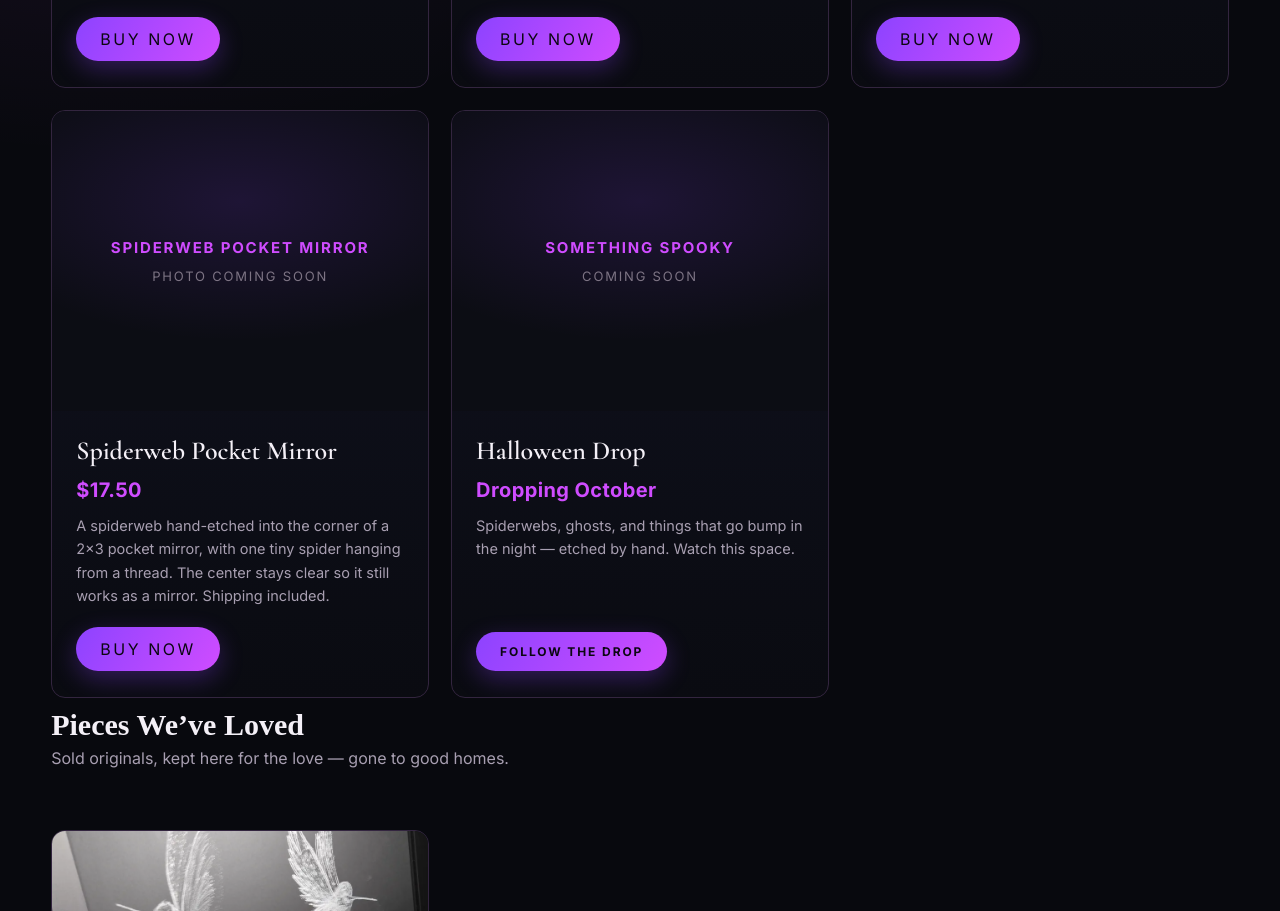
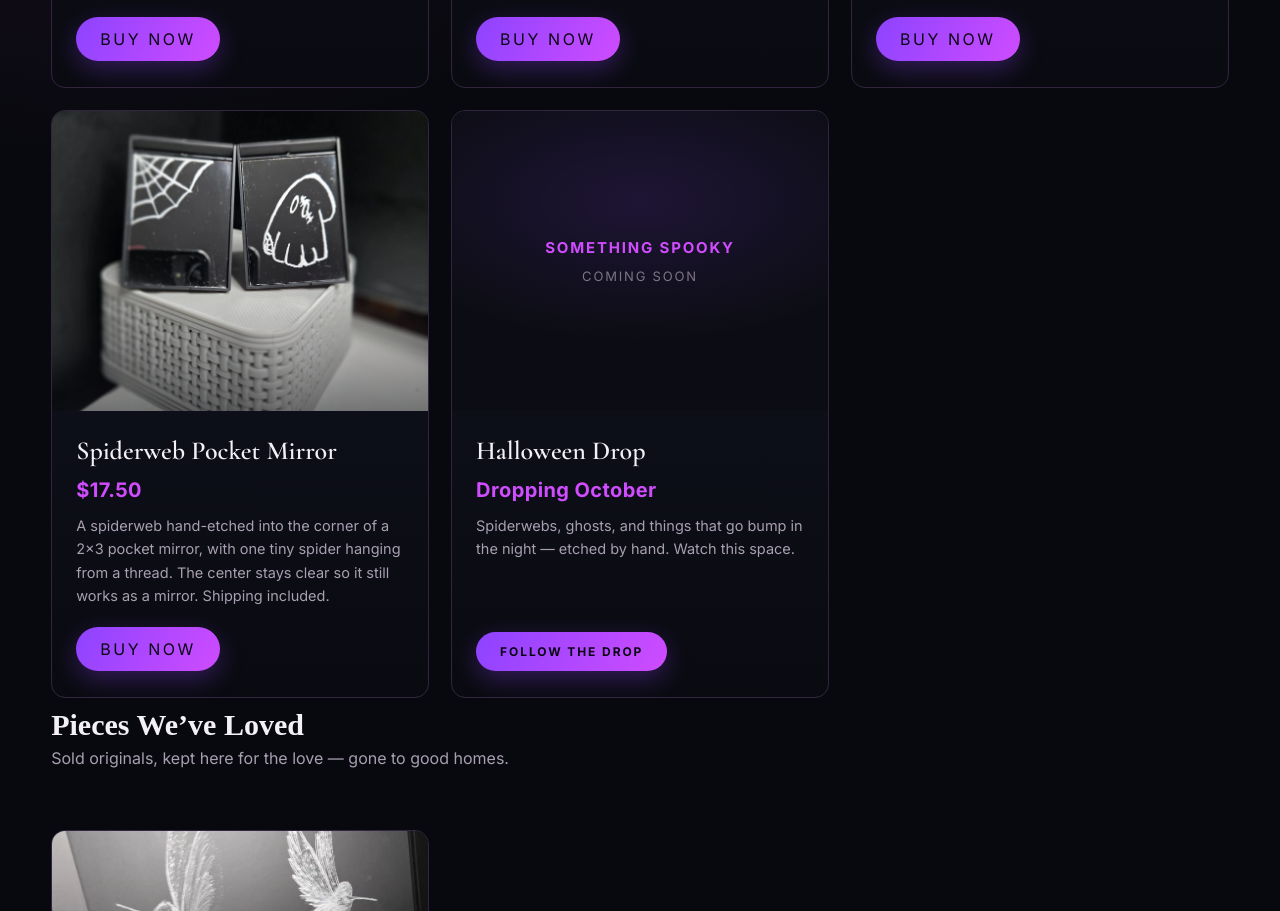
Before and after one commit to evanstahl2599/evan-b-etchen-site, a plain HTML site: page gallery.html in a window 1280 px wide. Shown: the part 1463-2374 px from the top of the page. Drawn offline with nearby package versions, Linux system fonts and the light colour scheme.

Commit message:
Add spiderweb pocket mirror product photo (Evan's shot) to gallery

```diff
--- a/gallery.html
+++ b/gallery.html
@@ -189,7 +189,7 @@ footer{margin-top:56px;border-top:1px solid rgba(207,76,255,.18);padding:34px 0
     </article>
 
     <article class="listing">
-      <div class="listing-img soon" role="img" aria-label="Spiderweb pocket mirror, photo coming soon"><div class="soon-note"><b>Spiderweb Pocket Mirror</b>Photo coming soon</div></div>
+      <div class="listing-img" style="background-image:url('assets/gallery/spiderweb-pocket-mirror.webp')" role="img" aria-label="Black pocket mirror with a spiderweb hand-etched into the corner, next to a matching ghost pocket mirror"></div>
       <div class="listing-body">
         <h3>Spiderweb Pocket Mirror</h3>
         <div class="price">$17.50</div>
```
Also changed, not shown: assets/gallery/spiderweb-pocket-mirror.webp (added).
